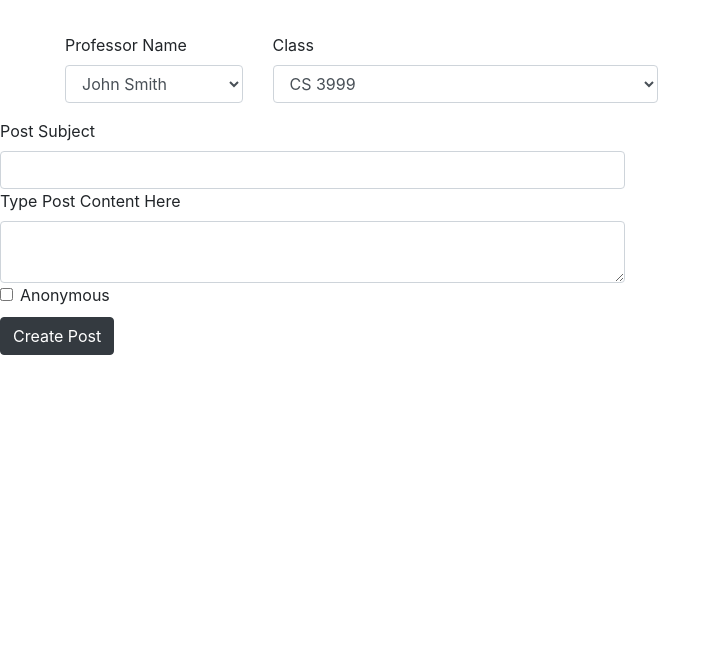
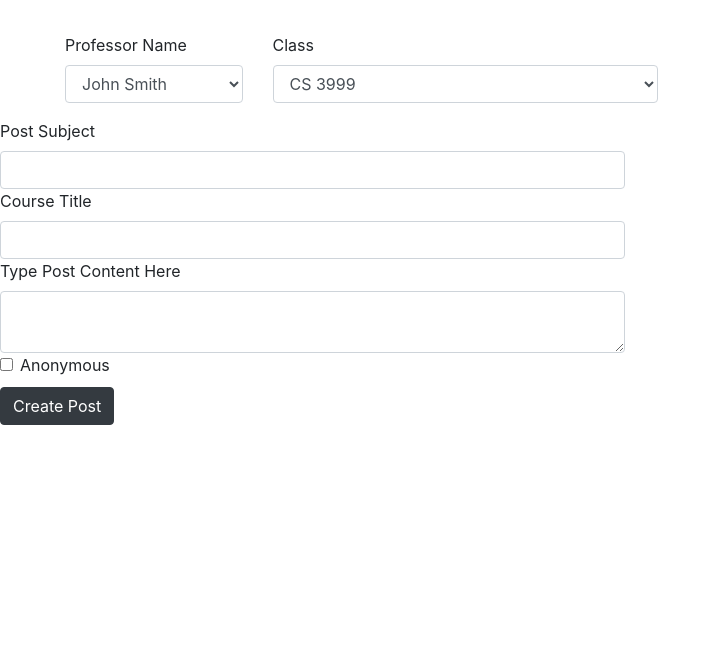
Before and after one commit to jgb4ub/study-buddies, a Django app: page /postsubmission/ in a window 1280 px wide. Shown: the part 216-881 px from the top of the page, without its empty margins (0-721 px from the left). Run offline with Django 3.2, Linux system fonts and the light colour scheme; some libraries are stand-ins or nearby versions.

Commit message:
aded course to the post

```diff
--- a/StudyForum/models.py
+++ b/StudyForum/models.py
@@ -27,6 +27,7 @@ class Post(models.Model):
     subject = models.CharField(max_length = 50, default="na")
     category = models.CharField(max_length = 20, default="na")
     content = models.CharField(max_length = 100, default="na")
+    course = models.CharField(max_length = 20, default="na")
 
 class Message(models.Model):
     sender = models.CharField(max_length = 12, default = "anonymous")
--- a/StudyForum/templates/studyforum/posting_submission.html
+++ b/StudyForum/templates/studyforum/posting_submission.html
@@ -56,6 +56,12 @@
     </div>
     <div class="row column-positioning">
         <div class="col-md-6">
+            <label>Course Title</label>
+            <input type="text" class="form-control" id="subject-area" name="course">
+        </div>
+    </div>
+    <div class="row column-positioning">
+        <div class="col-md-6">
             <label> Type Post Content Here </label>
             <textarea class="form-control" id="text-area" name="question">
   </textarea>
--- a/StudyForum/templates/studyforum/postings.html
+++ b/StudyForum/templates/studyforum/postings.html
@@ -43,6 +43,7 @@
                 <div class="card-body" id ="card-four">
                   Content: {{post.content}}
                   ID: {{post.id}}
+                  Course: {{post.course}}
                   <h1>
                     <form>
                       <button formaction="{% url 'studyforum:postpage' post.id %}" class = "btn btn-block btn-primary big-button">Visit Post</button>
--- a/StudyForum/templates/studyforum/postpage.html
+++ b/StudyForum/templates/studyforum/postpage.html
@@ -15,6 +15,7 @@
                 <p>{{post.username}}</p>
                 <hr class="mt-0 mb-4">
                 <p>{{post.content}}</p>
+                <p>{{post.course}}</p>
                 <form><button formaction="{% url 'studyforum:post' %}" class = "btn btn-block btn-primary big-button">Return to forum</button></form>
               </div>
             </div>
--- a/StudyForum/views.py
+++ b/StudyForum/views.py
@@ -25,7 +25,8 @@ def postsubmit(request):
 def addpost(request):
     new_post_content = request.POST.get("question",False)
     new_post_subject = request.POST.get("submitter", False)
-    new_post = Post(content = new_post_content, subject = new_post_subject)
+    new_post_course = request.POST.get("course", False)
+    new_post = Post(content = new_post_content, subject = new_post_subject, course = new_post_course)
     new_post.save()
     post_list = Post.objects.all()
     context = {'post_list': post_list}
```
Also changed, not shown: StudyForum/migrations/0001_initial.py, db.sqlite3.
